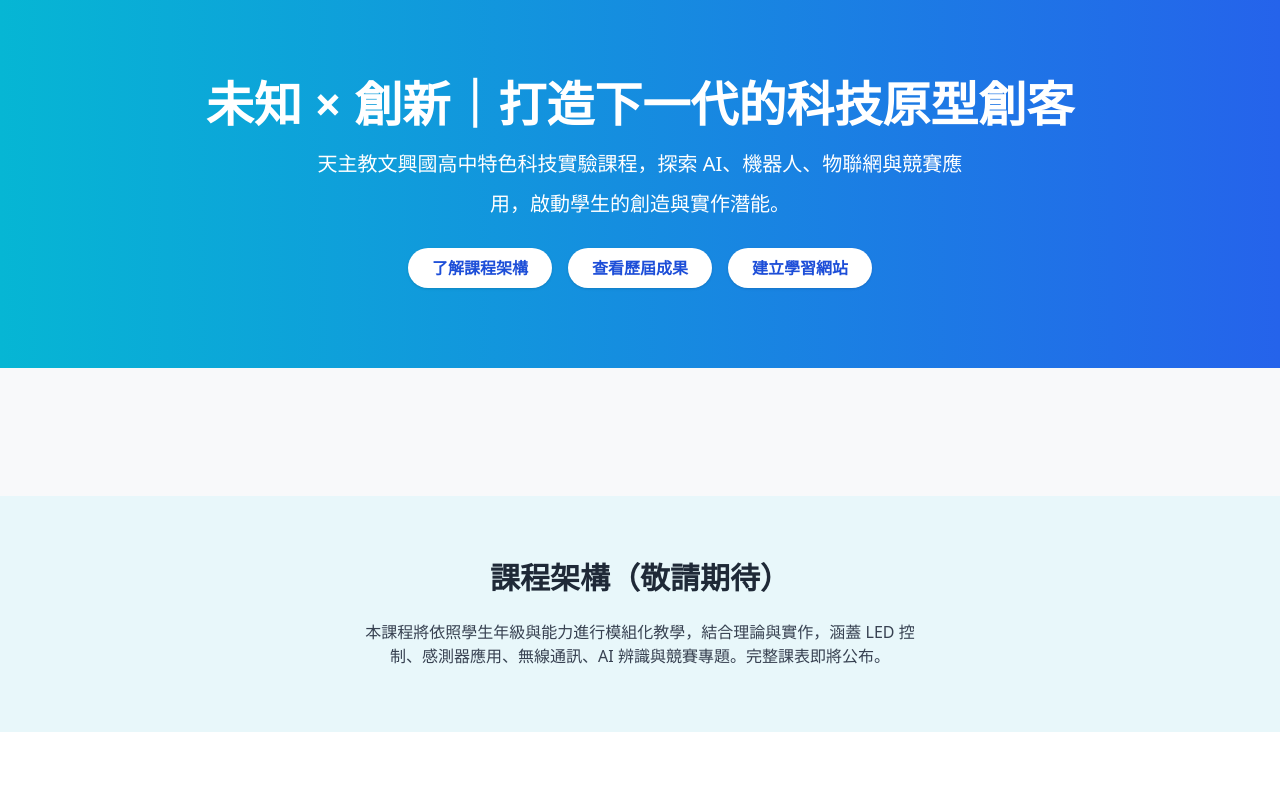
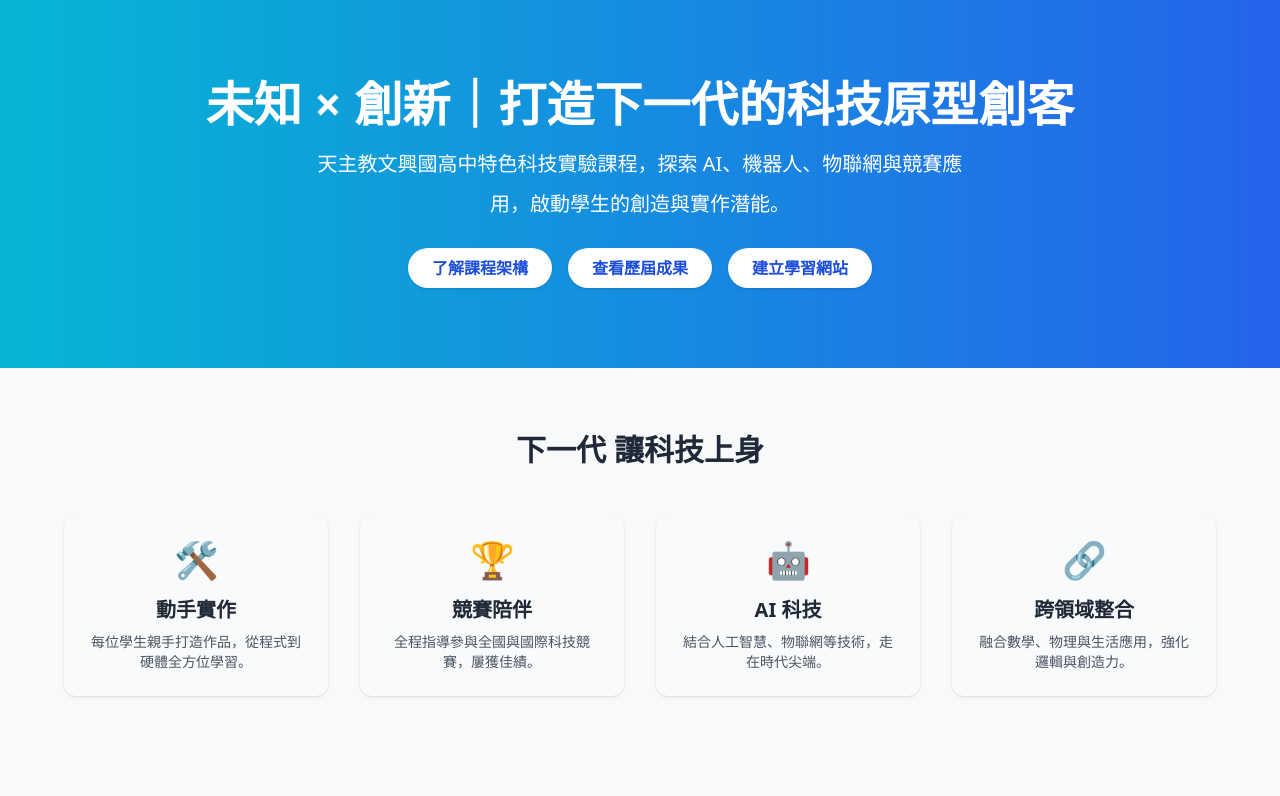
Before and after one commit to WangYiChih/wenxing-tech-site, a Next.js app: page / in a window 1280 px wide. Shown: the top 796 px of the page. Built offline with nearby package versions, Linux system fonts and the light colour scheme.

Commit message:
Add animated background effect to feature section

```diff
--- a/components/HomePage.jsx
+++ b/components/HomePage.jsx
@@ -30,6 +30,25 @@ export default function HomePage() {
       </section>
 
       {/* Features Section */}
+      <section className={`py-16 px-8 transition-all duration-700 ${showCurriculum ? 'opacity-0 max-h-0 overflow-hidden' : 'opacity-100'}`}>
+        <h2 className="text-3xl font-bold text-center mb-12">下一代 讓科技上身</h2>
+        <div className="grid grid-cols-1 md:grid-cols-2 lg:grid-cols-4 gap-8 max-w-6xl mx-auto">
+          {[
+            { icon: "🛠️", title: "動手實作", desc: "每位學生親手打造作品，從程式到硬體全方位學習。" },
+            { icon: "🏆", title: "競賽陪伴", desc: "全程指導參與全國與國際科技競賽，屢獲佳績。" },
+            { icon: "🤖", title: "AI 科技", desc: "結合人工智慧、物聯網等技術，走在時代尖端。" },
+            { icon: "🔗", title: "跨領域整合", desc: "融合數學、物理與生活應用，強化邏輯與創造力。" },
+          ].map((item, index) => (
+            <div key={index} className="bg-gray-50 p-6 rounded-xl shadow text-center">
+              <div className="text-4xl mb-4">{item.icon}</div>
+              <h3 className="text-xl font-semibold mb-2">{item.title}</h3>
+              <p className="text-sm text-gray-600">{item.desc}</p>
+            </div>
+          ))}
+        </div>
+      </section>
+
+      {/* Exploratory Curriculum Reveal Section */}
       <section className={`py-16 px-8 transition-opacity duration-1000 ${showCurriculum ? 'opacity-100 bg-gray-800' : 'opacity-0 h-0 overflow-hidden'}`}>
         <h2 className="text-3xl font-bold text-center mb-12">探索 1：AI × 物聯網 × 數學融合</h2>
         <div className="max-w-4xl mx-auto text-center text-lg leading-relaxed">
```
